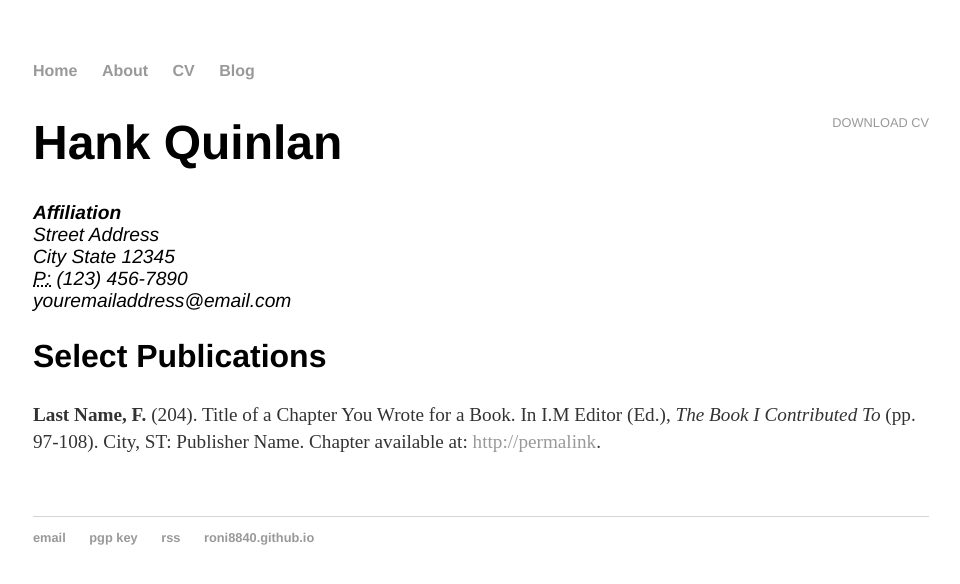
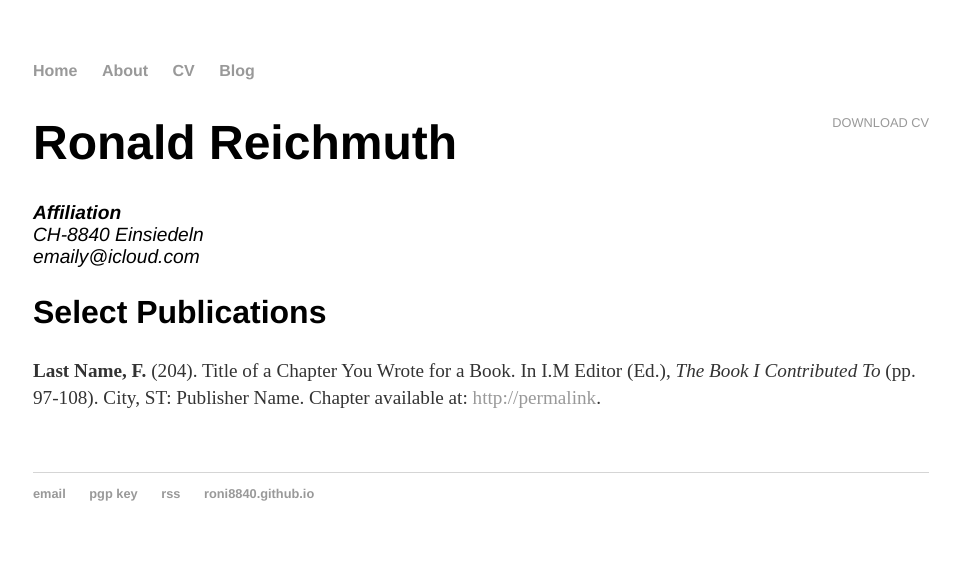
Before and after one commit to ronaldreichmuth/ronaldreichmuth.github.io, a Jekyll site: the page built from cv/index.html, in a window 1280 px wide. Shown: the top 584 px of the page, without its empty margins (159-1119 px from the left). Built offline with Jekyll 4.4.1, drawn with Linux system fonts in a browser that asks for light colours.

Commit message:
Update index.html

```diff
--- a/cv/index.html
+++ b/cv/index.html
@@ -5,13 +5,11 @@ title: CV of Your Name
 
 	<div class="cv">
 		<a href="#" class="download" title="Download CV as PDF">Download CV</a>
-					<h1>Hank Quinlan</h1>
+					<h1>Ronald Reichmuth</h1>
 					<address>
 					<strong>Affiliation</strong><br>
-					Street Address<br>
-					City State 12345<br>
-					<abbr title="phone">P:</abbr> (123) 456-7890<br>
-					<span class="obfuscate">youremailaddress@email.com</span>
+					CH-8840 Einsiedeln<br>
+					<span class="obfuscate">emaily@icloud.com</span>
 					</address>
 
 					<h2>Select Publications</h2>
```
